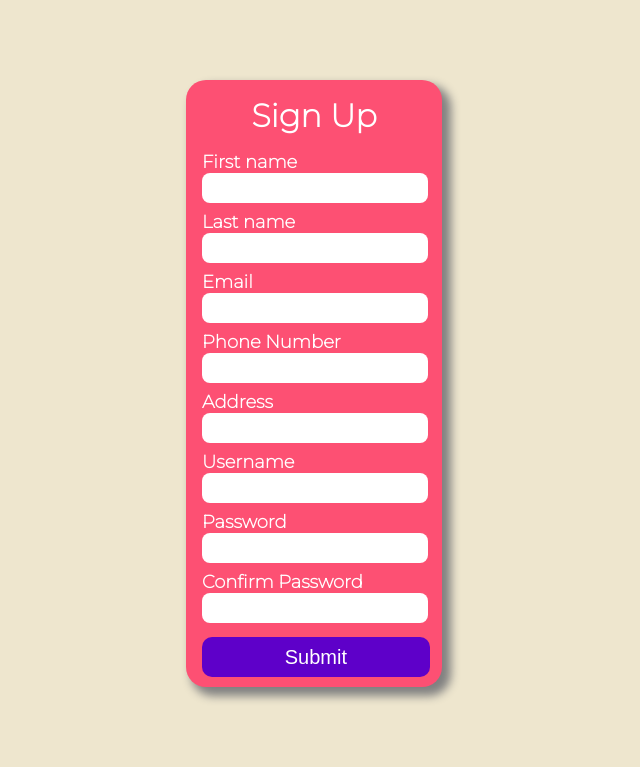
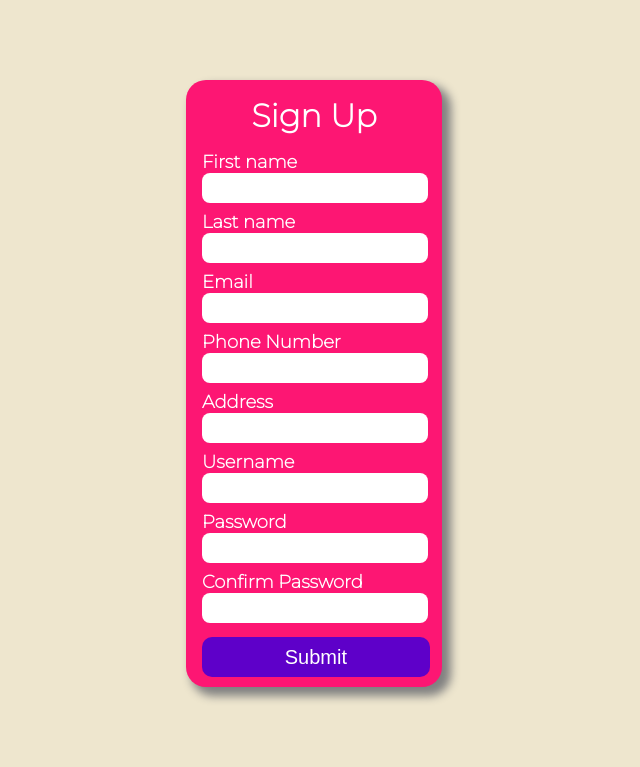
Before and after one commit to Roshan2059/roshan, a PHP site: page /signup.php in a window 1280 px wide. Shown: the part 51-818 px from the top of the page, without its empty margins (326-966 px from the left). Run offline with PHP 8.4, Linux system fonts and the light colour scheme.

Commit message:
little refactoring

```diff
--- a/style.css
+++ b/style.css
@@ -146,13 +146,6 @@ body {
     height: fit-content;
 }
 
-/* #zero-box>.seats{
-    padding: 2px;
-    height:18px;
-    margin: 0px;
-
-} */
-
 #buy-ticket{
     height: 70vh;
     width: 39%;
@@ -177,15 +170,7 @@ body {
     color:var(--texttwo);
     background-color: var(--secondaryB);
     border: 2px solid transparent;
-
-/*
-    background-color: transparent;
-    color: var(--secondaryB);
-    border: 2px solid var(--secondaryB); */
-
-
     padding: 15px 55px;
-    /* margin:0px 35px; */
     border-radius: 15px;
 }
 
@@ -193,10 +178,6 @@ body {
     background-color: transparent;
     color: var(--secondary);
     border: 2px solid var(--secondary);
-
-    /* color:var(--texttwo);
-    background-color: var(--secondaryB);
-    border: 2px solid transparent; */
 }
 
 #bill{
@@ -541,7 +522,7 @@ footer div #foot3 {
 .container{
     margin: 5em auto;
     width: 20%;
-    background-color: rgb(253, 80 , 115);
+    background-color: var(--secondary);
     border-radius:20px;
     justify-content: center;
     align-items: center;
```
